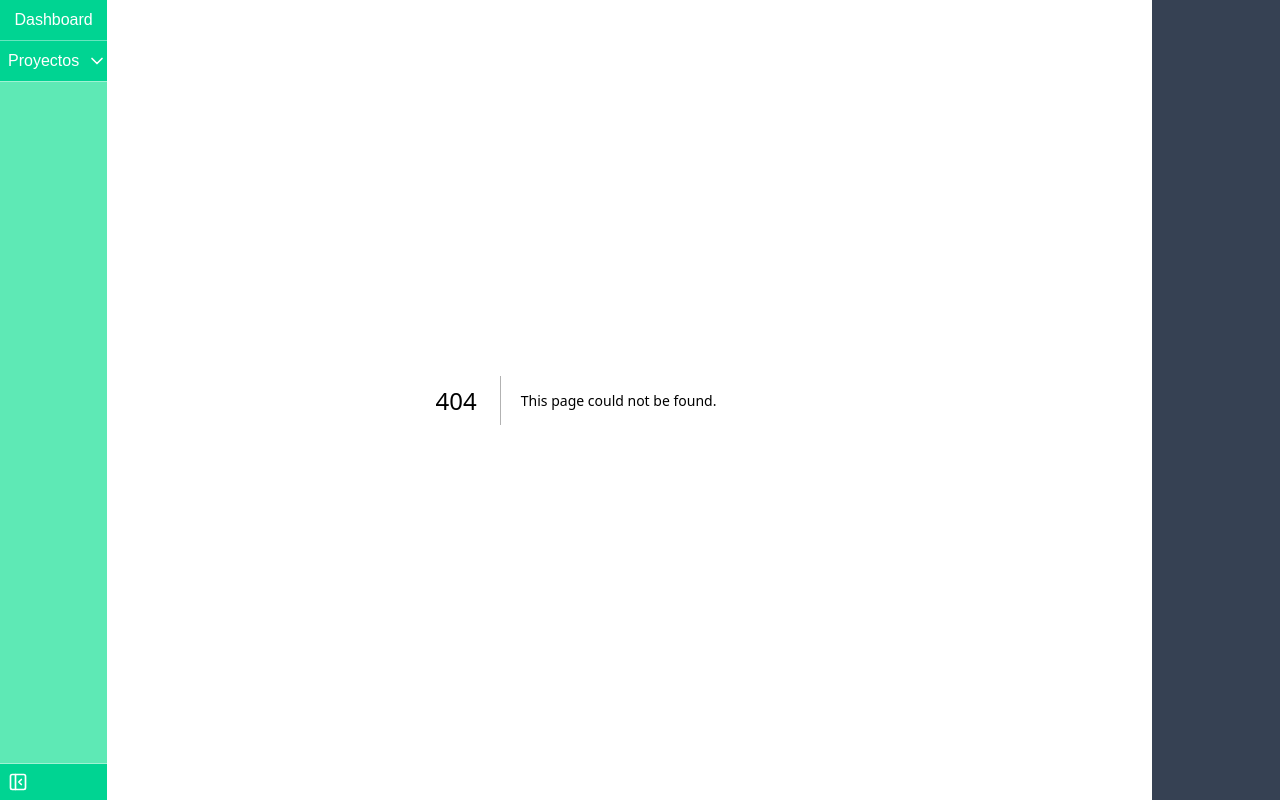
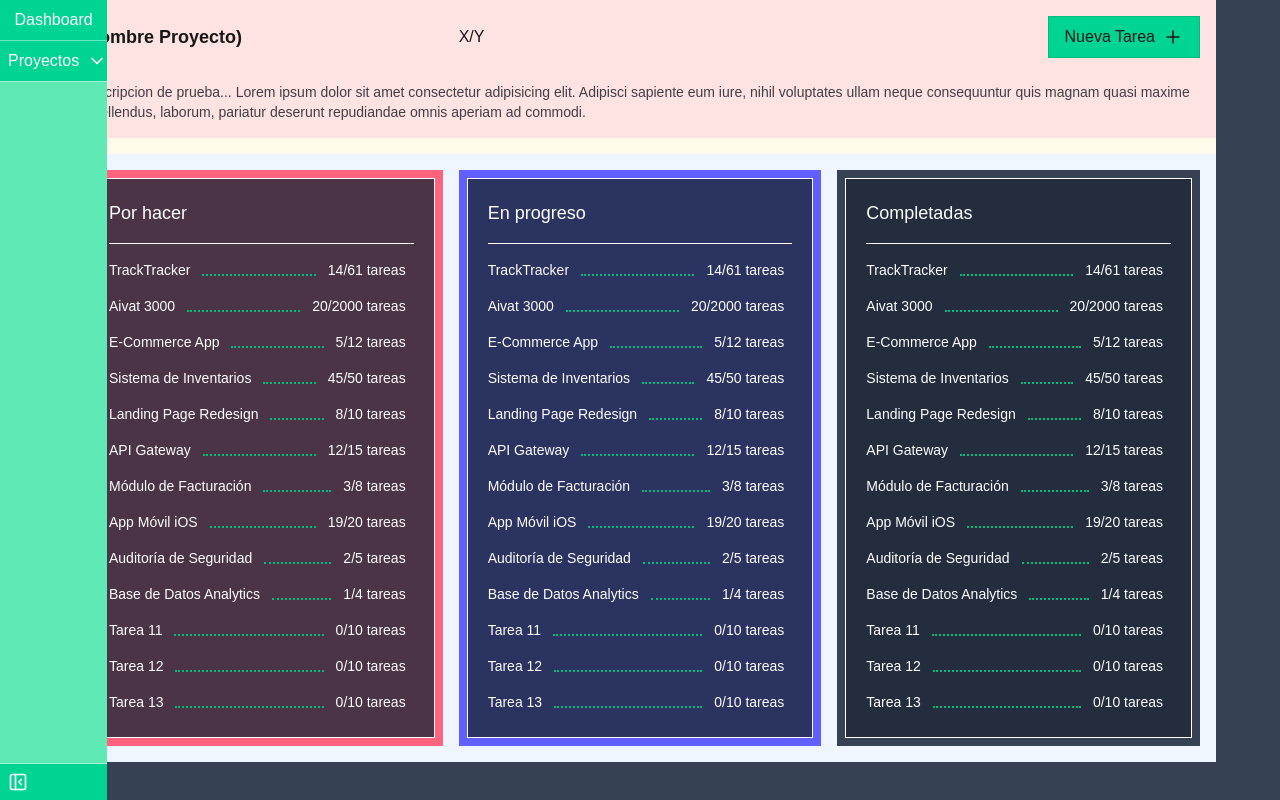
Before and after one commit to LeoToviaz-Introid/TaskTracker, a Next.js app in the folder frontend/: page /projects/1 in a window 1280 px wide. Before the commit this address had no page. Built offline with nearby package versions, Linux system fonts and the light colour scheme.

Commit message:
feature(frontend): añade vista projects/id
Falta cambiar datos hardcodeados por datos del backend.
Falta mejorar el diseño de la interfaz.
Falta añadir funcionamiento adecuado a los botones.
Falta refactorizar componentes.
Falta añadir tipado.

```diff
--- /dev/null
+++ b/frontend/app/projects/[id]/page.tsx
@@ -0,0 +1,46 @@
+"use client";
+
+import { Plus } from "lucide-react";
+
+import TaskList from "@/components/TaskList";
+
+export default function Page() {
+    return (
+        <div className="grid grid-rows-[auto_1fr] gap-4 bg-amber-50">
+            <div className="p-4 bg-red-100 grid grid-cols-1 md:grid-cols-3 gap-4 items-center">
+                <div className="font-bold text-lg">
+                    <h2>(Nombre Proyecto)</h2>
+                </div>
+                <div className="text-left font-medium">X/Y</div>
+                <div className="flex justify-start md:justify-end">
+                    <button
+                        onClick={() => setIsPopupOpen(true)}
+                        className="bg-emerald-400 hover:bg-emerald-500 text-zinc-900 font-medium px-4 py-2 flex items-center gap-2 border border-emerald-500 cursor-pointer"
+                    >
+                        Nueva Tarea <Plus className="w-5 h-5" />
+                    </button>
+                </div>
+                <div className="col-span-1 md:col-span-3 mt-2">
+                    <p className="text-sm text-zinc-700">
+                        Descripcion de prueba... Lorem ipsum dolor sit amet consectetur adipisicing elit. Adipisci sapiente eum iure, nihil voluptates
+                        ullam neque consequuntur quis magnam quasi maxime repellendus, laborum, pariatur
+                        deserunt repudiandae omnis aperiam ad commodi.
+                    </p>
+                </div>
+            </div>
+
+            <div className="grid grid-cols-1 sm:grid-cols-3 gap-4 bg-blue-50 p-4">
+                <div className="bg-rose-400 p-2">
+                    <TaskList titulo="Por hacer"/>
+                </div>
+                <div className="bg-indigo-500 p-2">
+                    <TaskList titulo="En progreso"/>
+                </div>
+                <div className="bg-gray-700 text-white p-2">
+                    <TaskList titulo="Completadas"/>
+                </div>
+            </div>
+
+        </div>
+    );
+}
--- /dev/null
+++ b/frontend/components/TaskList.tsx
@@ -0,0 +1,51 @@
+const tareasDB = [
+  { id: 1, nombre: "TrackTracker", completadas: 14, total: 61 },
+  { id: 2, nombre: "Aivat 3000", completadas: 20, total: 2000 },
+  { id: 3, nombre: "E-Commerce App", completadas: 5, total: 12 },
+  { id: 4, nombre: "Sistema de Inventarios", completadas: 45, total: 50 },
+  { id: 5, nombre: "Landing Page Redesign", completadas: 8, total: 10 },
+  { id: 6, nombre: "API Gateway", completadas: 12, total: 15 },
+  { id: 7, nombre: "Módulo de Facturación", completadas: 3, total: 8 },
+  { id: 8, nombre: "App Móvil iOS", completadas: 19, total: 20 },
+  { id: 9, nombre: "Auditoría de Seguridad", completadas: 2, total: 5 },
+  { id: 10, nombre: "Base de Datos Analytics", completadas: 1, total: 4 },
+  // Este elemento 11 no se muestra en el componente debido al límite de 10
+  { id: 11, nombre: "Tarea 11", completadas: 0, total: 10 },
+  { id: 12, nombre: "Tarea 12", completadas: 0, total: 10 },
+  { id: 13, nombre: "Tarea 13", completadas: 0, total: 10 },
+  { id: 14, nombre: "Tarea 14", completadas: 0, total: 10 },
+  { id: 15, nombre: "Tarea 15", completadas: 0, total: 10 },
+  { id: 16, nombre: "Tarea 16", completadas: 0, total: 10 },
+  { id: 17, nombre: "Tarea 17", completadas: 0, total: 10 },
+  { id: 18, nombre: "Tarea 18", completadas: 0, total: 10 },
+  { id: 19, nombre: "Tarea 19", completadas: 0, total: 10 },
+  { id: 20, nombre: "Tarea 20", completadas: 0, total: 10 },
+  { id: 21, nombre: "Tarea 21", completadas: 0, total: 10 },
+  { id: 22, nombre: "Tarea 22", completadas: 0, total: 10 },
+];
+
+export default function TaskList({titulo}) {
+  // Se limitan los proyectos a 10 en el ciente, el endpoint API real realizará el filtrado en el servidor una vez sea implementado
+  const proyectos = tareasDB.slice(0, 20);
+
+  return (
+    <div className="w-full max-w-md max-h-140 flex flex-col bg-gray-800/80 border border-white hover:border-emerald-300/80 transition-all delay-75 ease-in-out p-5">
+      <h3 className="text-lg font-medium text-white mb-4">
+        {titulo}
+      </h3>
+      <hr className="text-white py-2" />
+      <div className="flex-1 min-h-0 overflow-y-auto pr-2 space-y-4 scrollbar-thin scrollbar-thumb-slate-200">
+        {proyectos.map((item) => (
+          <div
+            key={item.id}
+            className="flex items-center justify-between text-sm"
+          >
+            <span className="font-medium text-white whitespace-nowrap">{item.nombre}</span>
+            <div className="flex-1 mx-3 border-b-2 border-dotted border-emerald-500 self-end mb-1" />
+            <span className="text-white font-normal whitespace-nowrap">{item.completadas}/{item.total} tareas</span>
+          </div>
+        ))}
+      </div>
+    </div>
+  );
+}
```
